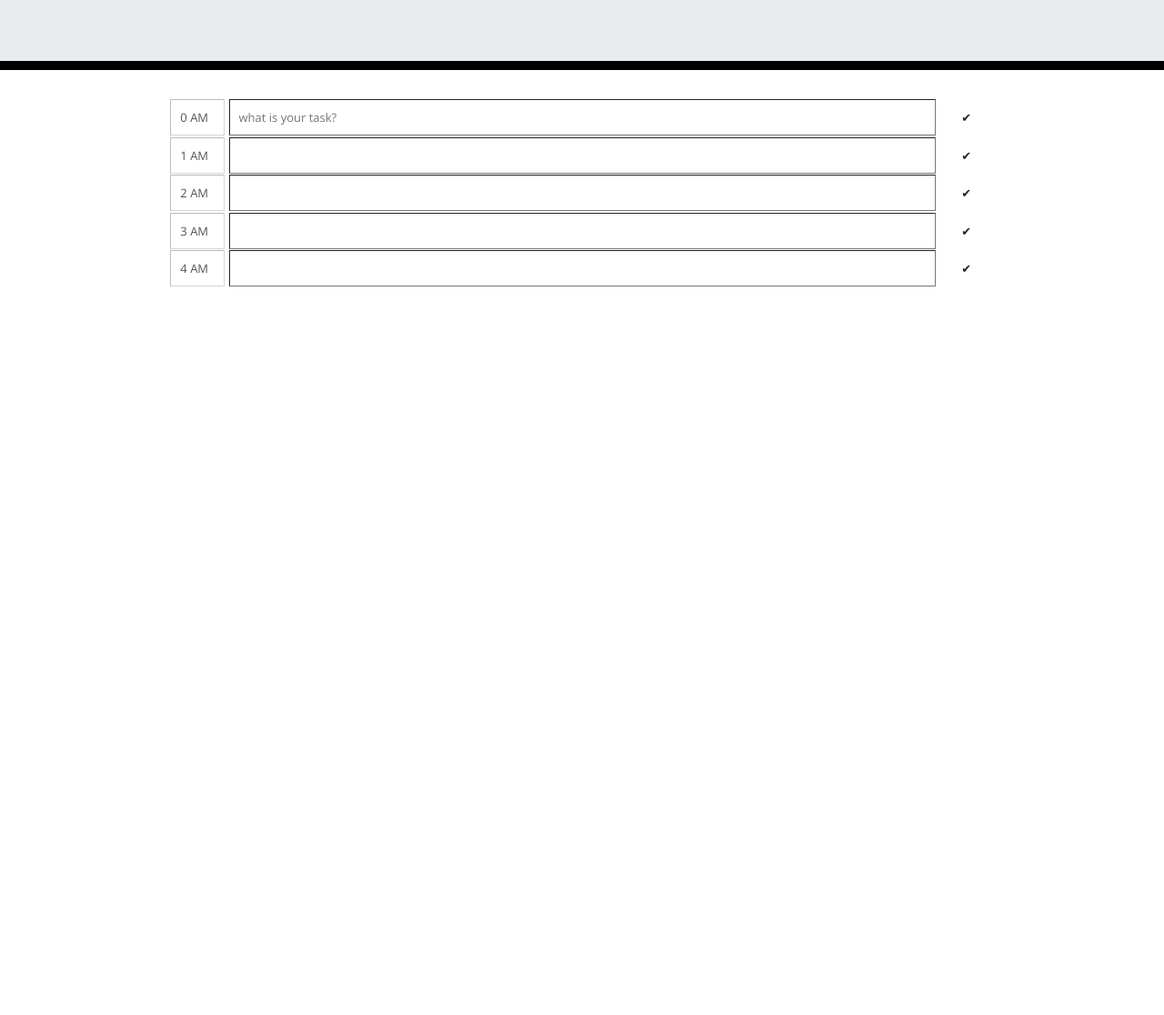
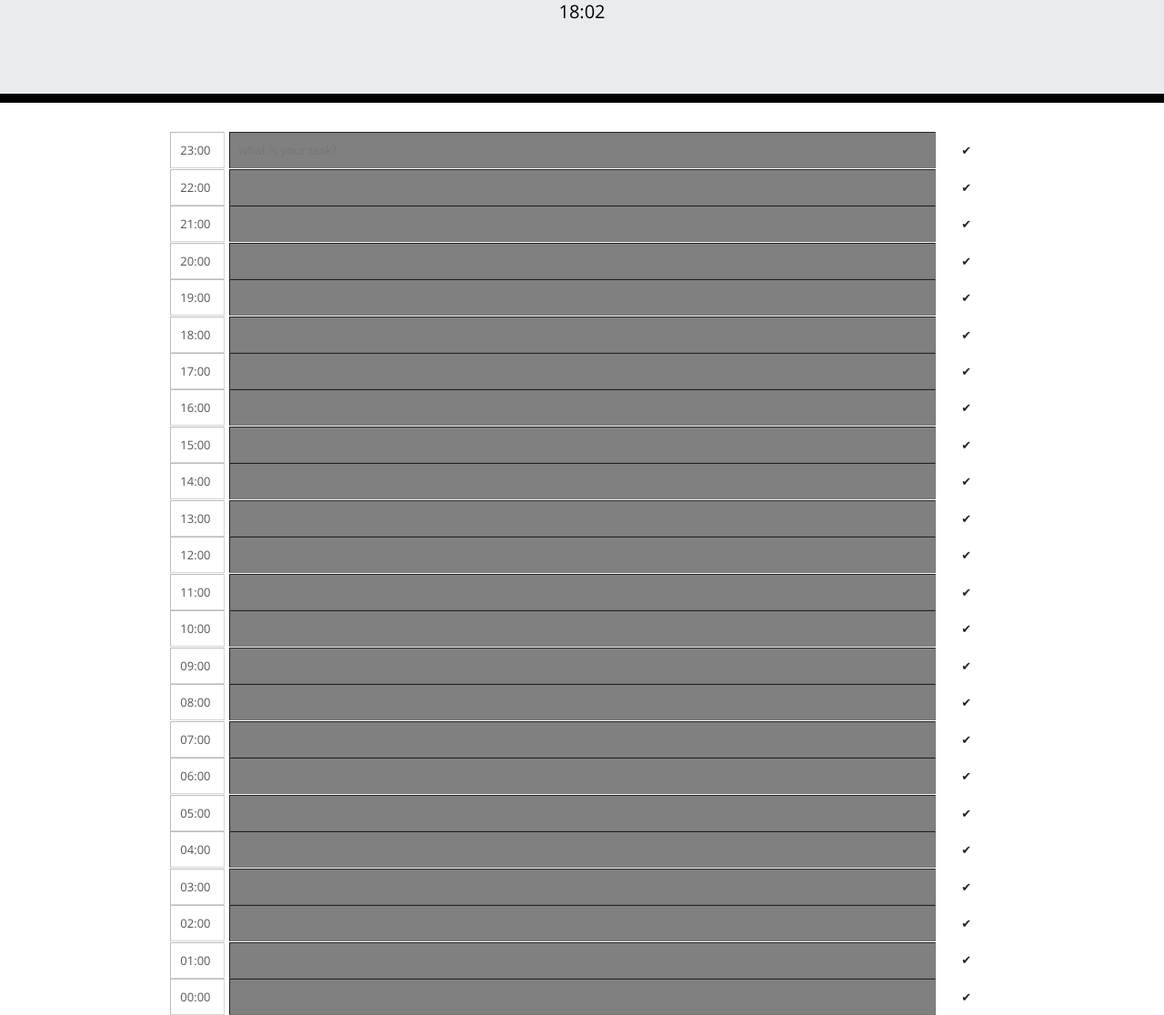
Before and after one commit to KiteRunner2/BootHomework_05, a plain HTML site: page index.html in a window 1280 px wide. Shown: the part 208-1324 px from the top of the page at 91% size. Before the commit the page ends 800 px from the top, so only its background shows below. Drawn offline with nearby package versions, Linux system fonts and the light colour scheme.

Commit message:
adding logic and structure

```diff
--- a/app.js
+++ b/app.js
@@ -1,6 +1,32 @@
-var a = moment().format('dddd, MMMM Do');
-$( '#currentDay' ).text(a);
-console.log(a);
+const dayofWeek = moment().format('dddd, MMMM Do');
+$( '#currentDay' ).text(dayofWeek);
 
-$( '.btn' ).click(() => console.log('save btn clicked'));
-$( '.timeblock' ).click( (event) => console.log(event));
+const currentTime = moment().format('HH:MM');
+const currentHour = moment().format('HH');
+$( '#currentTime').text(currentTime);
+console.log(currentHour);
+
+function showText(id) {
+    //debugger;
+    let idt = 'id_' + id;
+    console.log(idt);
+    console.log($( `#${idt}`).val());
+}
+
+function greyOut(hour){
+    let a = document.getElementById('container');
+    let b = a.children;
+    let c = Array.from(b)
+    //console.log(c)
+    c.forEach(value => {
+        let d = value.children[1];
+        d.className = "timeblock-inactive";
+        console.log(d.value);
+    })
+    //a.childElementCount;
+    //console.log(c)
+}
+$( '.btn' ).click(( event) => showText(event.target.id));
+$( '.timeblock' ).click( (event) => console.log(event.target.id));
+
+greyOut();
--- a/index.html
+++ b/index.html
@@ -27,33 +27,129 @@
       <h3 class="display-4">Scheduler</h3>
       <p class="lead">for</p>
       <p id="currentDay" class="lead"></p>
+      <p id="currentTime" class="lead"></p>
     </header>
-    <div class="container text-center">
+    <div id="container" class="container text-center">
       <!-- Timeblocks go here -->
       <div>
-        <input type="text" class="hourblock" value="0 AM" disabled>
-        <input type="text" placeholder="what is your task?" class="timeblock">
-        <button type="submit" class="hourblock btn">&#10004;</button>
+        <input type="text" class="hourblock" value="23:00" disabled>
+        <input id="id_23" type="text" placeholder="what is your task?" class="timeblock">
+        <button id="23" type="submit" class="hourblock btn">&#10004;</button>
       </div>
       <div>
-        <input type="text" class="hourblock" value="1 AM" disabled>
-        <input type="text" class="timeblock">
-        <button type="submit" class="hourblock btn">&#10004;</button>
+        <input  type="text" class="hourblock" value="22:00" disabled>
+        <input id="id_22" type="text" class="timeblock">
+        <button id="22" type="submit" class="hourblock btn">&#10004;</button>
       </div>
       <div>
-        <input type="text" class="hourblock" value="2 AM" disabled>
-        <input type="text" class="timeblock">
-        <button type="submit" class="hourblock btn">&#10004;</button>
+        <input type="text" class="hourblock" value="21:00" disabled>
+        <input id="id_21" type="text" class="timeblock">
+        <button id="21" type="submit" class="hourblock btn">&#10004;</button>
       </div>
       <div>
-        <input type="text" class="hourblock" value="3 AM" disabled>
-        <input type="text" class="timeblock">
-        <button type="submit" class="hourblock btn">&#10004;</button>
+        <input type="text" class="hourblock" value="20:00" disabled>
+        <input id="id_20" type="text" class="timeblock">
+        <button id="20" type="submit" class="hourblock btn">&#10004;</button>
       </div>
       <div>
-        <input type="text" class="hourblock" value="4 AM" disabled>
-        <input type="text" class="timeblock">
-        <button type="submit" class="hourblock btn">&#10004;</button>
+        <input type="text" class="hourblock" value="19:00" disabled>
+        <input id="id_19" type="text" class="timeblock">
+        <button id="19" type="submit" class="hourblock btn">&#10004;</button>
+      </div>
+      <div>
+        <input type="text" class="hourblock" value="18:00" disabled>
+        <input id="id_18" type="text" class="timeblock">
+        <button id="18" type="submit" class="hourblock btn">&#10004;</button>
+      </div>
+      <div>
+        <input type="text" class="hourblock" value="17:00" disabled>
+        <input id="id_17" type="text" class="timeblock">
+        <button id="17" type="submit" class="hourblock btn">&#10004;</button>
+      </div>
+      <div>
+        <input type="text" class="hourblock" value="16:00" disabled>
+        <input id="id_16" type="text" class="timeblock">
+        <button id="16" type="submit" class="hourblock btn">&#10004;</button>
+      </div>
+      <div>
+        <input type="text" class="hourblock" value="15:00" disabled>
+        <input id="id_15" type="text" class="timeblock">
+        <button id="15" type="submit" class="hourblock btn">&#10004;</button>
+      </div>
+      <div>
+        <input type="text" class="hourblock" value="14:00" disabled>
+        <input id="id_14" type="text" class="timeblock">
+        <button id="14" type="submit" class="hourblock btn">&#10004;</button>
+      </div>
+      <div>
+        <input type="text" class="hourblock" value="13:00" disabled>
+        <input id="id_13" type="text" class="timeblock">
+        <button id="13" type="submit" class="hourblock btn">&#10004;</button>
+      </div>
+      <div>
+        <input type="text" class="hourblock" value="12:00" disabled>
+        <input id="id_12" type="text" class="timeblock">
+        <button id="12" type="submit" class="hourblock btn">&#10004;</button>
+      </div>
+      <div>
+        <input type="text" class="hourblock" value="11:00" disabled>
+        <input id="id_11" type="text" class="timeblock">
+        <button id="11" type="submit" class="hourblock btn">&#10004;</button>
+      </div>
+      <div>
+        <input type="text" class="hourblock" value="10:00" disabled>
+        <input id="id_10" type="text" class="timeblock">
+        <button id="10" type="submit" class="hourblock btn">&#10004;</button>
+      </div>
+      <div>
+        <input type="text" class="hourblock" value="09:00" disabled>
+        <input id="id_09" type="text" class="timeblock">
+        <button id="9" type="submit" class="hourblock btn">&#10004;</button>
+      </div>
+      <div>
+        <input type="text" class="hourblock" value="08:00" disabled>
+        <input id="id_8" type="text" class="timeblock">
+        <button id="8" type="submit" class="hourblock btn">&#10004;</button>
+      </div>
+      <div>
+        <input type="text" class="hourblock" value="07:00" disabled>
+        <input id="id_7" type="text" class="timeblock">
+        <button id="7" type="submit" class="hourblock btn">&#10004;</button>
+      </div>
+      <div>
+        <input type="text" class="hourblock" value="06:00" disabled>
+        <input id="id_6" type="text" class="timeblock">
+        <button id="6" type="submit" class="hourblock btn">&#10004;</button>
+      </div>
+      <div>
+        <input type="text" class="hourblock" value="05:00" disabled>
+        <input id="id_5" type="text" class="timeblock">
+        <button id="5" type="submit" class="hourblock btn">&#10004;</button>
+      </div>
+      <div>
+        <input type="text" class="hourblock" value="04:00" disabled>
+        <input id="id_4" type="text" class="timeblock">
+        <button id="4" type="submit" class="hourblock btn">&#10004;</button>
+      </div>
+      <div>
+        <input type="text" class="hourblock" value="03:00" disabled>
+        <input id="id_3" type="text" class="timeblock">
+        <button id="3" type="submit" class="hourblock btn">&#10004;</button>
+      </div>
+      <div>
+        <input type="text" class="hourblock" value="02:00" disabled>
+        <input id="id_2" type="text" class="timeblock">
+        <button id="2" type="submit" class="hourblock btn">&#10004;</button>
+      </div>
+      <div>
+        <input type="text" class="hourblock" value="01:00" disabled>
+        <input id="id_1" type="text" class="timeblock">
+        <button id="1" type="submit" class="hourblock btn">&#10004;</button>
+      </div>
+      <div>
+        <input type="text" class="hourblock" value="00:00" disabled>
+        <input id="id_0" type="text" class="timeblock">
+        <button id="0" type="submit" class="hourblock btn">&#10004;</button>
       </div>
 
 
--- a/style.css
+++ b/style.css
@@ -75,7 +75,14 @@ textarea{
   padding: 10px;
   font-size: small;
   border-width: 1px;
-
+  background-color: fuchsia;
+}
+.timeblock-inactive {
+  width:70%;
+  padding: 10px;
+  font-size: small;
+  border-width: 1px;
+  background-color:gray;
 }
 .timeblock:hover {
   border-color:dodgerblue;
@@ -94,9 +101,21 @@ textarea{
   background-color: white;
 }
 
-btn {
+.btn {
   border:none;
   background-color: white;
   text-align: center;
   font-size: small;
   }
+
+.btn:hover {
+  border-color:dodgerblue;
+  border-width: 1px;
+  border-style: solid;
+}
+
+.btn:focus {
+  border-color:dodgerblue;
+  border-width: 1px;
+  border-style: solid;
+}
```
